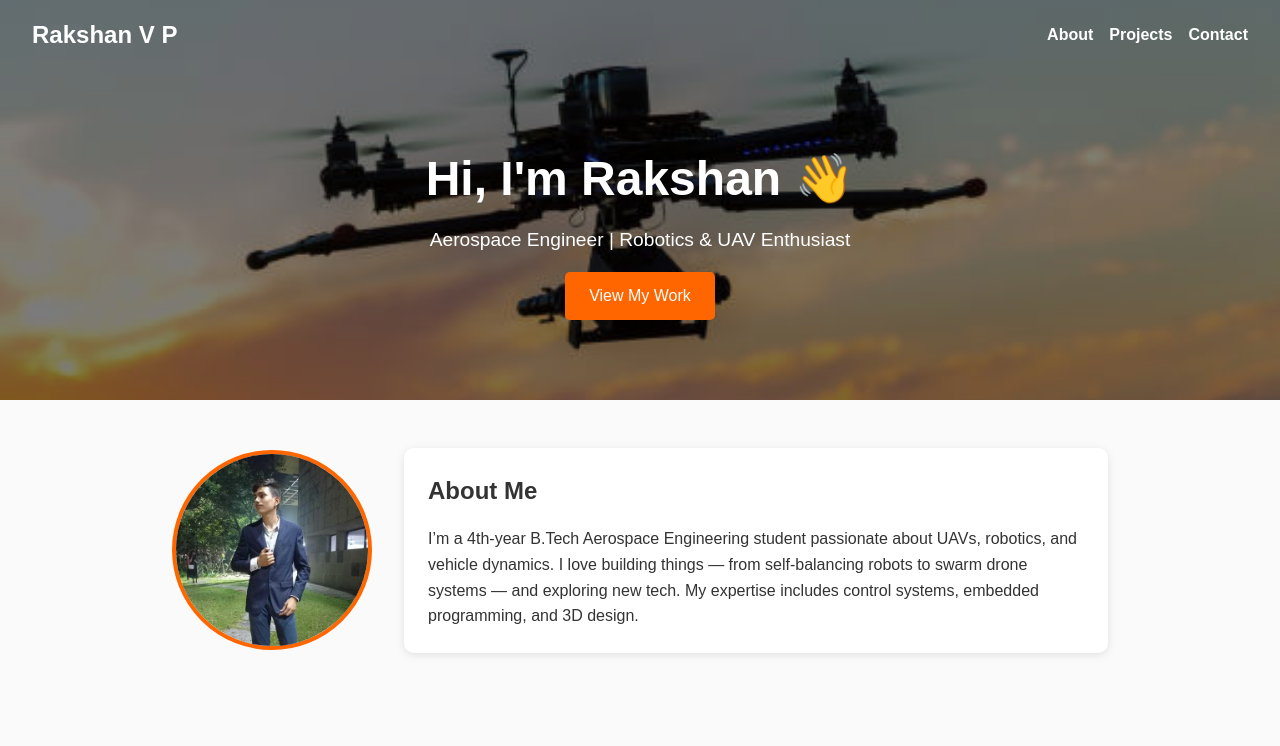
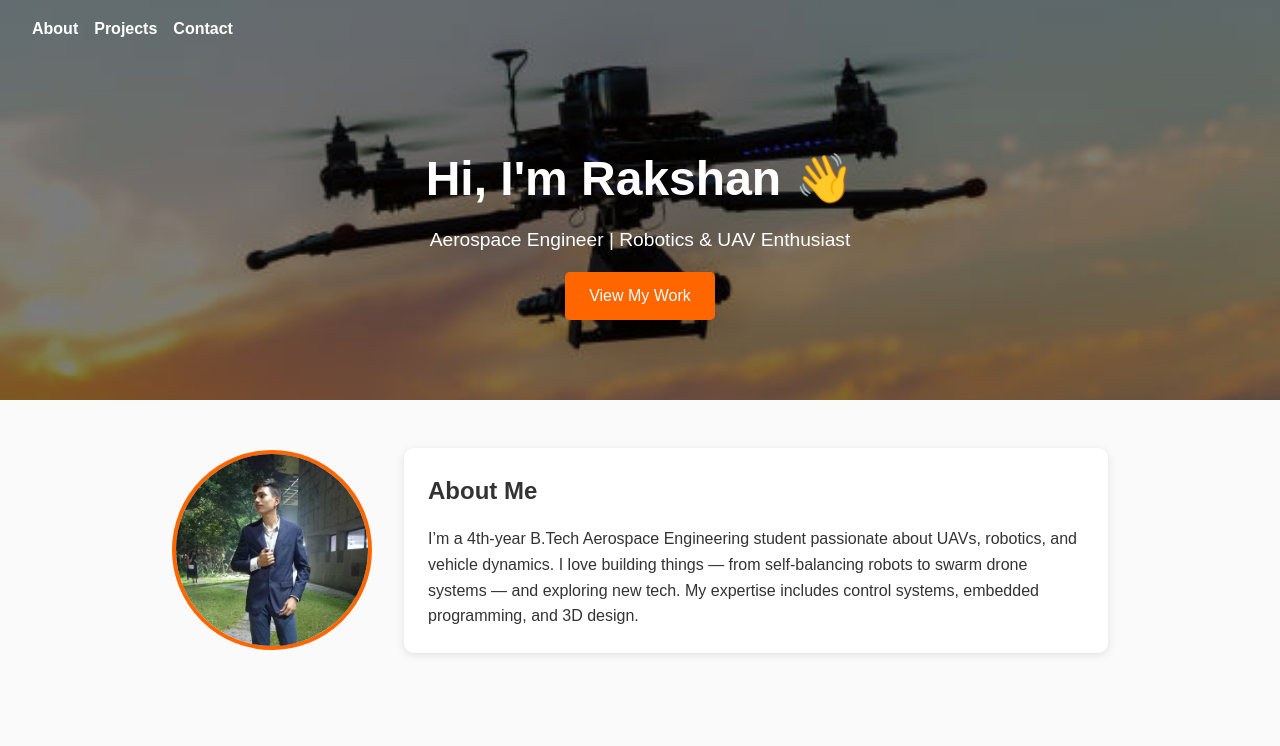
Before and after one commit to Rakshan-VP/Portfolio, a plain HTML site: page index.html in a window 1280 px wide. Shown: the top 746 px of the page. Drawn offline with Linux system fonts and the light colour scheme.

Commit message:
Update index.html

```diff
--- a/index.html
+++ b/index.html
@@ -12,7 +12,6 @@
     <header class="banner">
         <div class="banner-overlay"></div>
         <nav class="navbar">
-            <h1 class="logo">Rakshan V P</h1>
             <ul>
                 <li><a href="#about">About</a></li>
                 <li><a href="#projects">Projects</a></li>
```
